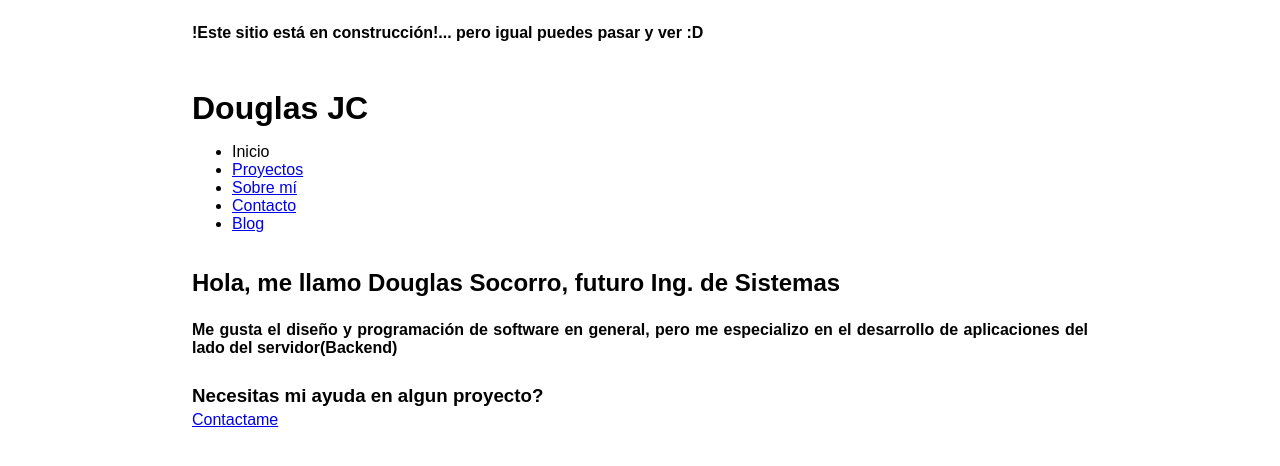
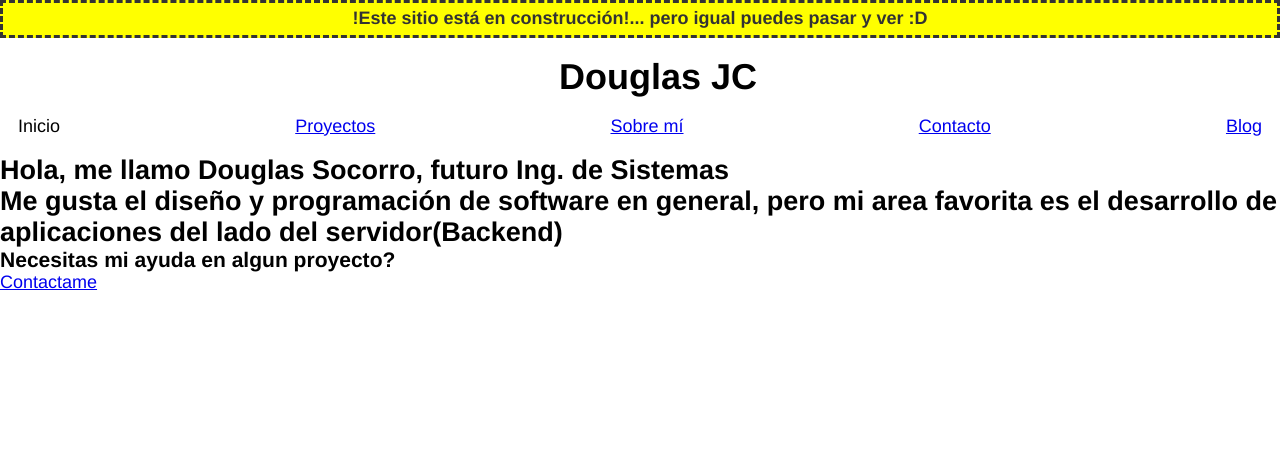
Before and after one commit to Douglas571/Douglas571.github.io, an Eleventy site: page _src/index.njk in a window 1280 px wide. Built offline with nearby package versions, Linux system fonts and the light colour scheme; Eleventy itself is replaced by a stand-in of ours; files that its build step writes are made by us from their sources.

Commit message:
Some styles with flex added

```diff
--- a/_src/_includes/main.njk
+++ b/_src/_includes/main.njk
@@ -10,11 +10,11 @@
 	<link rel="stylesheet" type="text/css" href="/css/styles.css">
 </head>
 <body>
-    <header>
-        <h4>!Este sitio está en construcción!... pero igual puedes pasar y ver :D</h4>
-        <h1>Douglas JC</h1>
-    </header>
-    <nav>
+    <h4 class="warning">!Este sitio está en construcción!... pero igual puedes pasar y ver :D</h4>
+    <header id="header">
+        <h1 class="logo">Douglas JC</h1>
+
+        <nav id="nav-menu">
             <ul>
                 {% for p in collections.forMainNav %}
                     <li>
@@ -27,9 +27,12 @@
                 {% endfor %}
             </ul>
         </nav>
+    </header>
+
     <main>
         {{ content | safe }}
     </main>
-    <footer></footer>
+
+    <footer id="footer"></footer>
 </body>
 </html>
--- a/_src/css/styles.css
+++ b/_src/css/styles.css
@@ -1,34 +1,66 @@
 :root {
+    --main-font:  "Perpetua", "Helvetica", "Rockwell";
+    --sec-font:  "Segoe UI";;
+}
+
+* {
+  margin:  0;
+  padding:  0;
+}
+
+html {
+  box-sizing: border-box;
+  font-size: 18px;
+  font-family:  var(--main-font);
+}
+
+body {
 
 }
 
-html {
-  box-sizing: b;
+.warning {
+  text-align: center;
+  color: #333333;
+
+  padding: .3rem;
+  background: yellow;
+  border: 3px dashed #333333;
+
+  /* display: none; */
 }
 
-body {
-  font-size: 16px;
-  margin: 10px 15%;
-  text-align: justify;
+#header {
+  margin: 1rem;
 
-  font-family: sans-serif;
+  display: flex;
+
+  flex-flow: column wrap;
+  align-items: space-around;
 }
 
-h1,
-h2,
-h3,
-h4,
-h5,
-h6 {
-  margin-top: 1.5em;
-  margin-bottom: .2em;
+#header .logo {
+  padding-left: 2rem;
+  align-self: center;
 }
 
-h1 + h2 {
-	font-size: 1rem;
+#header #nav-menu {
+  flex-wrap: wrap;
 }
 
-p {
-  margin-top: 0rem;
-  margin-bottom: .5rem;
+#nav-menu ul {
+  display: flex;
+  justify-content: space-between;
+  margin-top: 1rem;
 }
+
+#nav-menu ul li {
+  list-style: none;
+}
+
+#homepage {
+
+}
+
+#footer {
+
+}
--- a/_src/index.njk
+++ b/_src/index.njk
@@ -12,7 +12,7 @@ layout: main.njk
 <section id="homepage">
 	<h1>Hola, me llamo Douglas Socorro, futuro Ing. de Sistemas</h1>
 
-	<h2>Me gusta el diseño y programación de software en general, pero me especializo en el desarrollo de aplicaciones del lado del servidor(Backend)</h2>
+	<h2>Me gusta el diseño y programación de software en general, pero mi area favorita es el desarrollo de aplicaciones del lado del servidor(Backend)</h2>
 
 	<h3>Necesitas mi ayuda en algun proyecto?</h3>
 	<a href="contact">Contactame</a>
```
Lines whose indentation alone changed are shown as unchanged.
